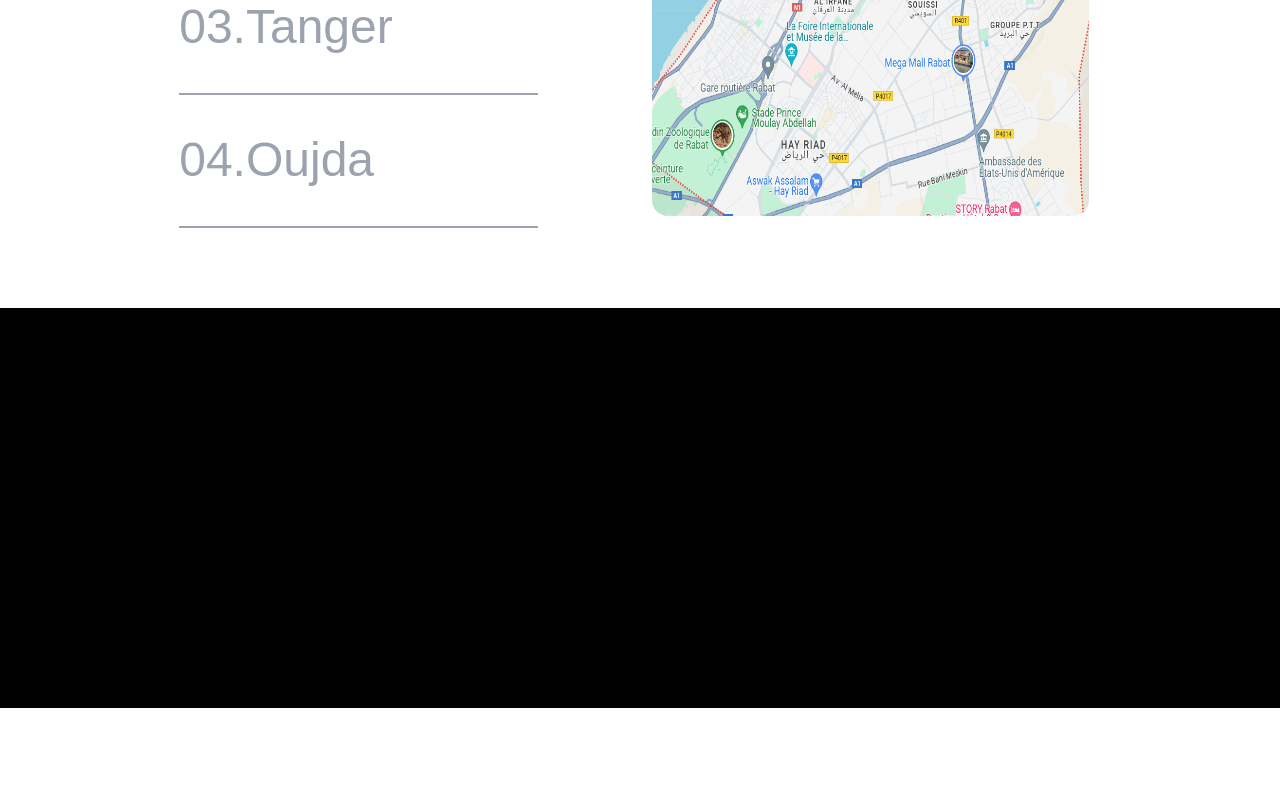
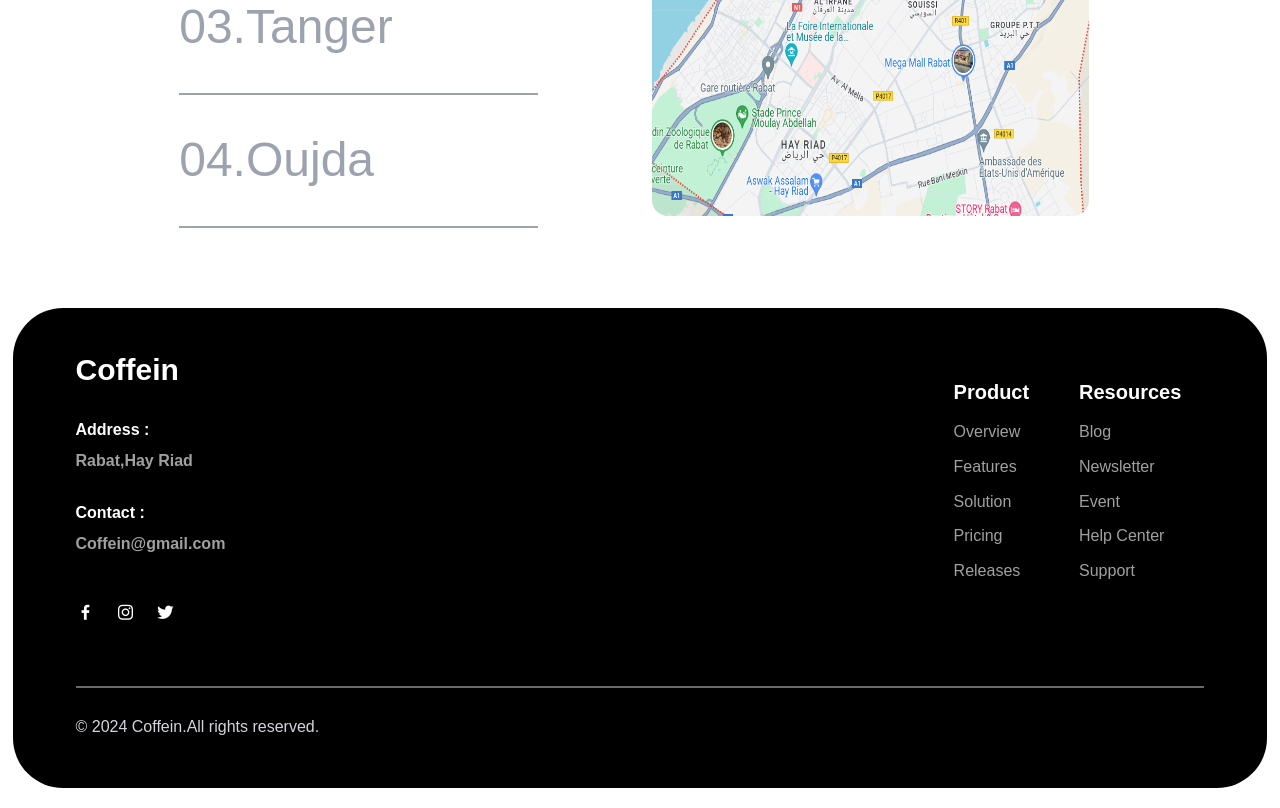
Before and after one commit to Kodatchi-001/Coffee-Shop, a plain HTML site: page index.html in a window 1280 px wide. Shown: the part 4276-5084 px from the top of the page. Before the commit the page ends 4984 px from the top, so only its background shows below. Drawn offline with nearby package versions, Linux system fonts and the light colour scheme; a web font is replaced by a local one.

Commit message:
create footer

```diff
--- a/Assets/style.css
+++ b/Assets/style.css
@@ -5,7 +5,7 @@
     scroll-behavior: smooth;
 }
 
-header ul li a{
+header ul li a {
     transition: 0.6s ease
 }
 
@@ -53,7 +53,7 @@ header ul li a{
     width: 0;
 }
 
-.button-slide{
+.button-slide {
     transition: 0.6s ease;
 }
 
@@ -61,19 +61,27 @@ header ul li a{
     transition: 0.6s ease;
 }
 
-.cards-event{
+.cards-event {
     border: 2px solid rgba(0, 0, 0, 0.142);
     border-radius: 20px;
     overflow: hidden;
 }
 
-.cards-event-bg-1{
+.cards-event-bg-1 {
     background-image: url(menu_coffee_shop.png);
     background-size: cover;
     background-position: bottom;
 }
 
-.cards-event-bg-2{
+.cards-event-bg-2 {
     background-image: url(order.png);
     background-size: cover;
 }
+
+.border-gray {
+    border-top: 2px solid rgba(255, 255, 255, 0.413);
+}
+
+.text-gray {
+    color: rgba(255, 255, 255, 0.628);
+}
--- a/index.html
+++ b/index.html
@@ -1597,8 +1597,7 @@
         </div>
     </section>
     <!-- page/4 -->
-    <section
-        class="w-full lg:h-screen flex justify-center items-center mt-10 lg:mt-0">
+    <section class="w-full lg:h-screen flex justify-center items-center mt-10 lg:mt-0">
         <div class="w-4/5 lg:w-[90%] xl:w-4/5 h-4/5 flex flex-wrap">
             <h1 class="w-full text-center text-4xl lg:text-6xl" style="font-weight: 600;">
                 Our location
@@ -1641,8 +1640,76 @@
             </div>
         </div>
     </section>
-    <footer class="w-full h-[50vh] bg-black">
-
+    <footer class="w-[98%] h-[60vh] flex justify-center items-center flex-wrap ml-auto mr-auto mb-5 bg-black"
+        style="border-radius: 50px;">
+        <div class="w-[90%] h-[65%] flex justify-between items-center mt-auto">
+            <div class="w-full lg:w-1/5 h-full flex flex-wrap text-white" style="font-weight: 600;">
+                <h1 class="w-full text-center lg:text-start text-3xl">Coffein</h1>
+                <div class="w-full h-4/5 flex flex-wrap mt-auto">
+                    <div class="w-full h-1/4 flex flex-wrap items-center">
+                        <h1 class="w-full text-center lg:text-start">Address :</h1>
+                        <h1 class="w-full text-center lg:text-start text-gray">Rabat,Hay Riad</h1>
+                    </div>
+                    <div class="w-full h-1/4 flex flex-wrap items-center">
+                        <h1 class="w-full text-center lg:text-start">Contact :</h1>
+                        <h1 class="w-full text-center lg:text-start text-gray">Coffein@gmail.com</h1>
+                    </div>
+                    <div class="w-full h-1/4 flex justify-evenly lg:justify-start items-center lg:gap-4">
+                        <div class="flex gap-5">
+                            <i class='bx bxl-facebook text-xl cursor-pointer'></i>
+                            <i class='bx bxl-instagram text-xl cursor-pointer'></i>
+                            <i class='bx bxl-twitter text-xl cursor-pointer'></i>
+                        </div>
+                    </div>
+                </div>
+            </div>
+            <div class="w-1/4 h-5/6 lg:flex justify-evenly hidden">
+                <div class="w-1/3 h-4/5 flex flex-wrap">
+                    <h1 class="text-xl font-bold text-white">Product</h1>
+                    <ul class="w-full flex flex-wrap gap-2">
+                        <li>
+                            <a href="#home-page" class="text-gray">Overview</a>
+                        </li>
+                        <li>
+                            <a href="#home-page" class="text-gray">Features</a>
+                        </li>
+                        <li>
+                            <a href="#home-page" class="text-gray">Solution</a>
+                        </li>
+                        <li>
+                            <a href="#home-page" class="text-gray">Pricing</a>
+                        </li>
+                        <li>
+                            <a href="#home-page" class="text-gray">Releases</a>
+                        </li>
+                    </ul>
+                </div>
+                <div class="w-1/3 h-4/5 flex flex-wrap">
+                    <h1 class="text-xl font-bold text-white">Resources</h1>
+                    <ul class="w-full flex flex-wrap gap-2">
+                        <li>
+                            <a href="#home-page" class="text-gray">Blog</a>
+                        </li>
+                        <li>
+                            <a href="#home-page" class="text-gray">Newsletter</a>
+                        </li>
+                        <li>
+                            <a href="#home-page" class="text-gray">Event</a>
+                        </li>
+                        <li>
+                            <a href="#home-page" class="text-gray">Help Center</a>
+                        </li>
+                        <li>
+                            <a href="#home-page" class="text-gray">Support</a>
+                        </li>
+                    </ul>
+                </div>
+            </div>
+        </div>
+        <div class="w-[90%] h-1/6 flex justify-center lg:justify-start items-center border-gray">
+            <h1 class="text-gray-300">© 2024 Coffein.All rights reserved.</h1>
+
+        </div>
     </footer>
     <script src="script.js"></script>
 </body>
```
Also changed, not shown: Assets/logo-web-page - white.png (added).
